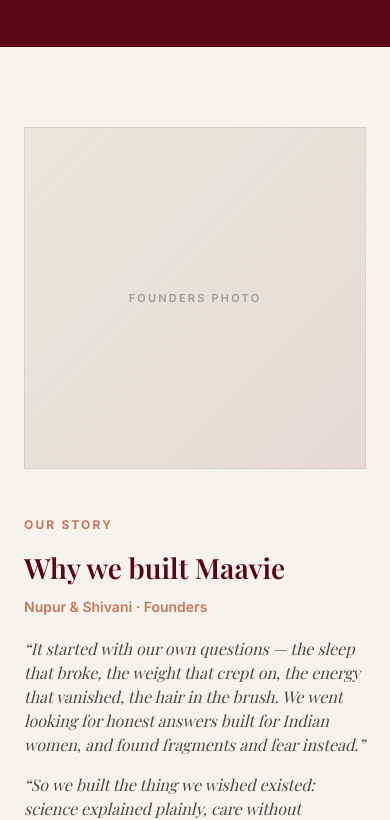
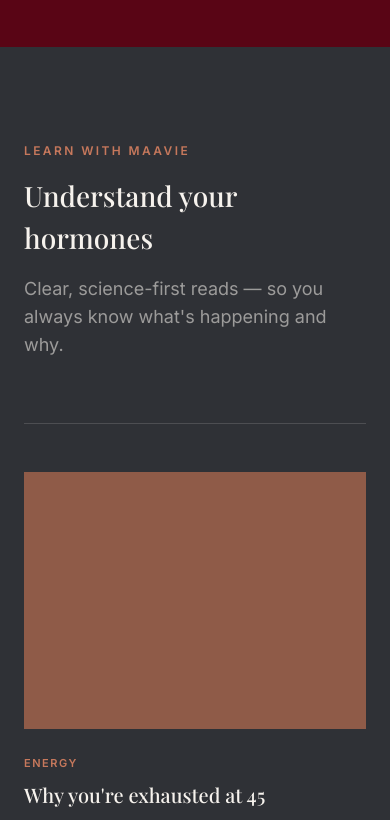
Before and after one commit to Dwip272004/maavie-web, a Next.js app: page / in a window 390 px wide. Shown: the part 6520-7340 px from the top of the page. Built offline with nearby package versions, Linux system fonts and the light colour scheme; a web font is replaced by a local one.

Commit message:
Remove the Story (Founders) section
Delete Story.tsx and its usage in page.tsx. Repoint BrandStory's
section id to "story" so the footer's existing "Our Story" anchor
link resolves there instead of dangling.

```diff
--- a/src/app/page.tsx
+++ b/src/app/page.tsx
@@ -8,7 +8,6 @@
 import { BrandStory } from "@/components/sections/BrandStory";
 import { Promise } from "@/components/sections/Promise";
 import { Experts } from "@/components/sections/Experts";
-import { Story } from "@/components/sections/Story";
 import { Learn } from "@/components/sections/Learn";
 import { Waitlist } from "@/components/sections/Waitlist";
 import { Footer } from "@/components/Footer";
@@ -25,7 +24,6 @@
         <BrandStory />
         <Promise />
         <Experts />
-        <Story />
         <Learn />
         <Waitlist />
       </main>
--- a/src/components/sections/BrandStory.tsx
+++ b/src/components/sections/BrandStory.tsx
@@ -3,7 +3,7 @@
 
 export function BrandStory() {
   return (
-    <section className="overflow-hidden bg-white">
+    <section id="story" className="overflow-hidden bg-white">
       <div className="flex min-h-[600px] flex-col lg:flex-row">
         <div className="flex w-full items-center px-6 py-14 sm:px-10 sm:py-20 lg:w-[52%] lg:px-16 lg:py-24 xl:px-24">
           <div className="max-w-[520px]">
--- a/src/components/sections/Story.tsx
+++ /dev/null
@@ -1,39 +0,0 @@
-export function Story() {
-  return (
-    <section id="story" className="bg-bone pb-24 pt-20">
-      <div className="mx-auto grid max-w-[1200px] grid-cols-1 items-center gap-12 px-6 lg:grid-cols-[0.9fr_1.1fr]">
-        <div
-          className="flex aspect-square items-center justify-center border border-charcoal/10 text-[11px] font-semibold tracking-[.2em] text-charcoal/40"
-          style={{
-            background:
-              "linear-gradient(135deg, rgba(168,181,162,.18), rgba(89,5,21,.1))",
-          }}
-        >
-          FOUNDERS PHOTO
-        </div>
-        <div>
-          <div className="mb-3.5 text-xs font-bold uppercase tracking-[.18em] text-terracotta">
-            Our Story
-          </div>
-          <h2 className="mb-2 font-display text-[clamp(28px,3.4vw,40px)] font-semibold text-deep-plum">
-            Why we built Maavie
-          </h2>
-          <div className="mb-5 text-sm font-semibold text-terracotta">
-            Nupur &amp; Shivani · Founders
-          </div>
-          <p className="mb-4 font-display text-base italic text-[#4a4a4a]">
-            &ldquo;It started with our own questions — the sleep that broke,
-            the weight that crept on, the energy that vanished, the hair in
-            the brush. We went looking for honest answers built for Indian
-            women, and found fragments and fear instead.&rdquo;
-          </p>
-          <p className="font-display text-base italic text-[#4a4a4a]">
-            &ldquo;So we built the thing we wished existed: science explained
-            plainly, care without judgement, and support made for the biology
-            we actually live in.&rdquo;
-          </p>
-        </div>
-      </div>
-    </section>
-  );
-}
```
